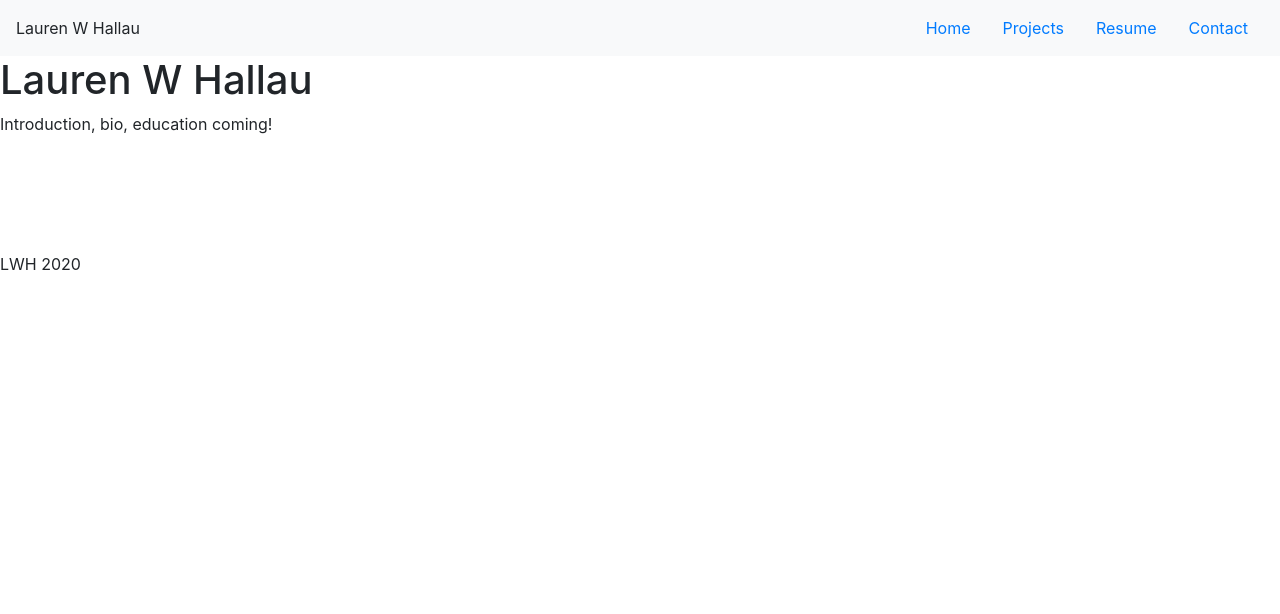
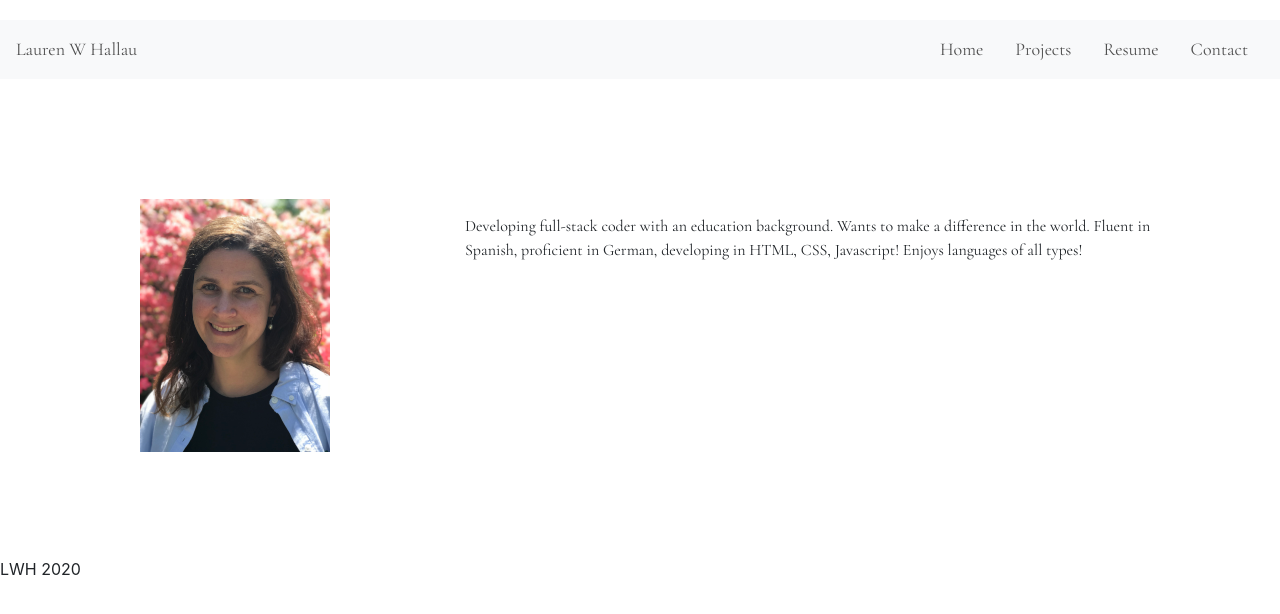
Before and after one commit to laurenhallau/React-Portfolio, a React (Create React App) app: page / in a window 1280 px wide. Shown: the top 614 px of the page. Built offline with nearby package versions, Linux system fonts and the light colour scheme.

Commit message:
adding home page

```diff
--- a/package.json
+++ b/package.json
@@ -6,10 +6,13 @@
     "@testing-library/jest-dom": "^4.2.4",
     "@testing-library/react": "^9.5.0",
     "@testing-library/user-event": "^7.2.1",
+    "bootstrap": "^4.4.1",
     "react": "^16.13.1",
+    "react-bootstrap": "^1.0.1",
     "react-dom": "^16.13.1",
     "react-router-dom": "^5.1.2",
-    "react-scripts": "3.4.1"
+    "react-scripts": "3.4.1",
+    "reactstrap": "^8.4.1"
   },
   "scripts": {
     "start": "react-scripts start",
--- a/public/index.html
+++ b/public/index.html
@@ -11,7 +11,8 @@
     />
     <link rel="apple-touch-icon" href="%PUBLIC_URL%/logo192.png" />
     <link rel="manifest" href="%PUBLIC_URL%/manifest.json" />
-    <link rel="stylesheet" href="https://cdnjs.cloudflare.com/ajax/libs/twitter-bootstrap/4.0.0/css/bootstrap.min.css"/>
+    <link rel="stylesheet" href="https://maxcdn.bootstrapcdn.com/bootstrap/4.4.1/css/bootstrap.min.css" integrity="sha384-Vkoo8x4CGsO3+Hhxv8T/Q5PaXtkKtu6ug5TOeNV6gBiFeWPGFN9MuhOf23Q9Ifjh" crossorigin="anonymous" />
+    <link href="https://fonts.googleapis.com/css?family=Cormorant+Garamond&display=swap" rel="stylesheet" />
     <title>Lauren W Hallau</title>
   </head>
   <body>
--- a/src/App.js
+++ b/src/App.js
@@ -7,7 +7,6 @@ import Resume from "./pages/Resume";
 import Contact from "./pages/Contact";
 import Wrapper from "./components/Wrapper";
 import Footer from "./components/Footer";
-// import './App.css';
 
 function App() {
   return (
--- a/src/components/NavTabs.js
+++ b/src/components/NavTabs/index.js
@@ -1,12 +1,14 @@
 import React from "react";
 import { Link, useLocation } from "react-router-dom";
+import { Nav } from "reactstrap";
+import "./style.css";
 
 function NavTabs() {
   const location = useLocation();
 
   return (
     <header>
-      <nav className="navbar bg-light">
+      <Nav className="navbar bg-light">
         <span className="navbar-text">Lauren W Hallau</span>
 
         <ul className="nav justify-content-end">
@@ -51,8 +53,8 @@ function NavTabs() {
             </Link>
           </li>
         </ul>
-      </nav>
-    </header>
+      </Nav>
+      </header>
   );
 }
 export default NavTabs;
--- /dev/null
+++ b/src/components/NavTabs/style.css
@@ -0,0 +1,12 @@
+header {
+    font-family: 'Cormorant Garamond', serif;
+    font-size: large;
+    background-color: dimgray;
+    color:#505050;
+    margin-top: 20px;
+    margin-bottom: 15px;
+}
+.nav-link {
+    color: #505050;
+    font-family: 'Cormorant Garamond', serif;
+}
--- a/src/index.js
+++ b/src/index.js
@@ -1,6 +1,8 @@
 import React from "react";
 import ReactDOM from 'react-dom';
 import App from './App';
+import 'bootstrap/dist/css/bootstrap.min.css';
+
 
 ReactDOM.render(
   <React.StrictMode>
--- a/src/pages/Home.js
+++ b/src/pages/Home.js
@@ -1,14 +1,24 @@
 import React from "react";
+import { Container, Row, Col } from "reactstrap";
+import ProfilePic from "../images/lwh.jpg";
+import "./style.css";
 
 function Home() {
-    return (
-        <div>
-          <h1>Lauren W Hallau</h1>
-          <p>
-            Introduction, bio, education coming!
-          </p>
-        </div>
-    );
+  return (
+    <Container className="container-fluid">
+      <Row>
+        <Col xs="4">
+          <img src={ProfilePic}
+           alt="Lauren Hallau Pic"></img>
+        </Col>
+        <Col xs="8">Developing full-stack coder with an education background.
+
+        Wants to make a difference in the world.
+
+        Fluent in Spanish, proficient in German, developing in HTML, CSS, Javascript! Enjoys languages of all types!</Col>
+      </Row>
+    </Container>
+  );
 }
 
 export default Home;
--- /dev/null
+++ b/src/pages/style.css
@@ -0,0 +1,14 @@
+
+  img{
+    order: 1px solid #ddd;
+    border-radius: 4px;
+    padding: 5px;
+    width: 200px;
+    margin-top: 100px;
+    margin-left: 50px;
+  }
+
+  .col-8 {
+    font-family: 'Cormorant Garamond', serif;
+    margin-top: 120px;
+  }
```
Also changed, not shown: src/images/lwh.jpg (added), 1 other file (tests, documents, lock files or other folders).
